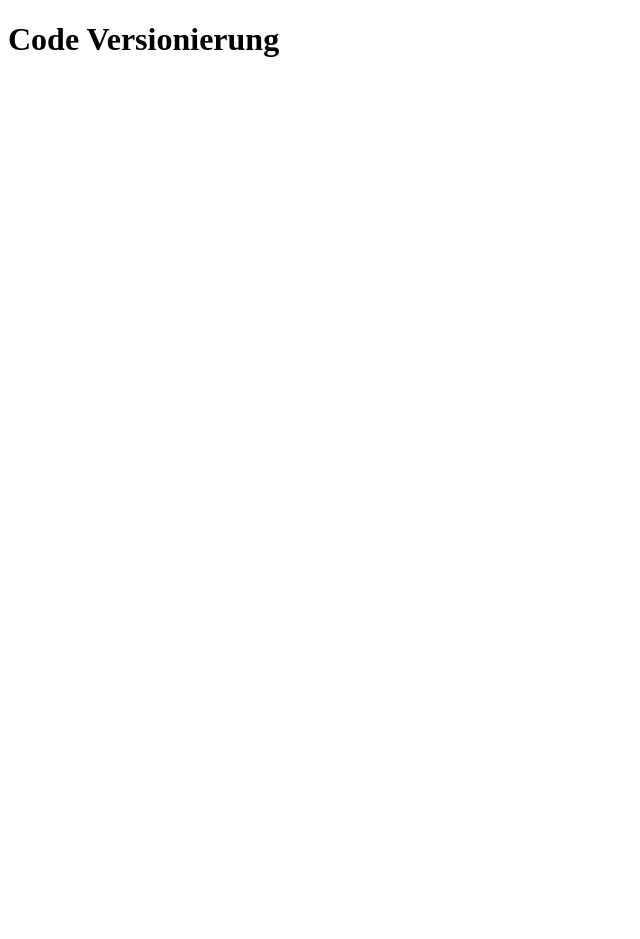
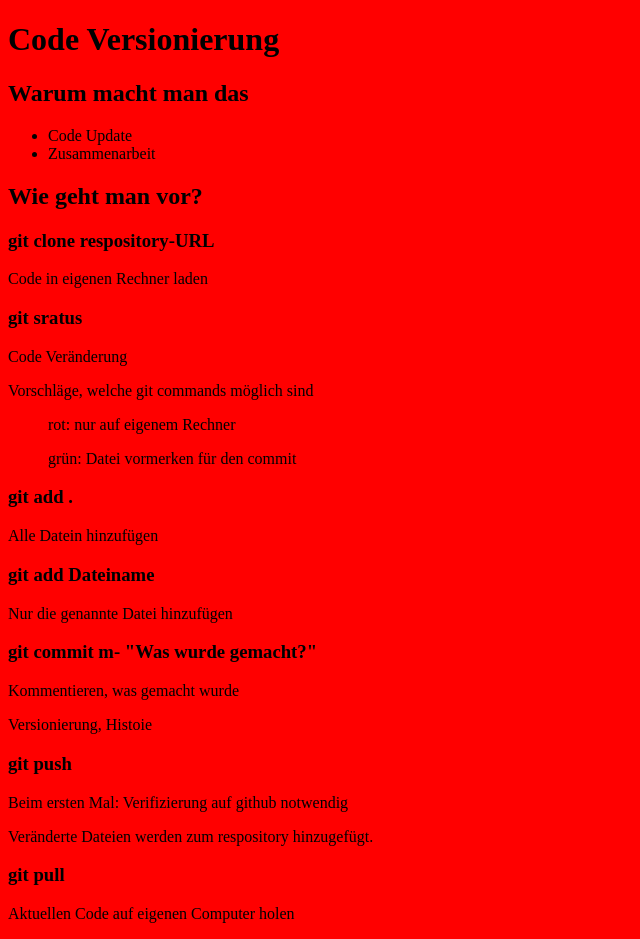
Before and after one commit to Yakhis96/git-cheatsheet, a plain HTML site: page index.html in a window 1280 px wide. Shown: the whole page, without its empty margins (0-640 px from the left). Before the commit the page ends 800 px from the top, so only its background shows below. Drawn offline with Linux system fonts and the light colour scheme.

Commit message:
style.css hizugefügt

```diff
--- a/index.html
+++ b/index.html
@@ -1,10 +1,40 @@
 <!DOCTYPE html>
-<html>
-    <head>
-        <title>Git Cheatsheet</title>
-    </head>
+<html lang="en">
+<head>
+    <meta charset="UTF-8">
+    <meta http-equiv="X-UA-Compatible" content="IE=edge">
+    <meta name="viewport" content="width=device-width, initial-scale=1.0">
+    <title>Git Cheatsheet</title>
+    <link href="./style.css" rel="stylesheet">
+</head>
+<body>
+    <h1>Code Versionierung</h1>
+    <h2>Warum macht man das</h2>
+    <ul>
+        <li>Code Update</li>
+        <li>Zusammenarbeit</li>
+    </ul>
+    <h2>Wie geht man vor?</h2>
+    <h3>git clone respository-URL</h3>
+    <p>Code in eigenen Rechner laden</p>
+    <h3>git sratus</h3>
+    <p>Code Veränderung</p>
+    <p>Vorschläge, welche git commands möglich sind</p>
+    <ul>rot: nur auf eigenem Rechner</ul>
+    <ul>grün: Datei vormerken für den commit</ul>
+    <h3>git add .</h3>
+    <p>Alle Datein hinzufügen</p>
+    <h3>git add Dateiname</h3>
+    <p>Nur die genannte Datei hinzufügen</p>
+    <h3>git commit m- "Was wurde gemacht?"</h3>
+    <p>Kommentieren, was gemacht wurde</p>
+    <p>Versionierung, Histoie</p>
+    <h3>git push</h3>
+    <p>Beim ersten Mal: Verifizierung auf github notwendig</p>
+    <p>Veränderte Dateien werden zum respository hinzugefügt.</p>
+    <h3>git pull</h3>
+    <p>Aktuellen Code auf eigenen Computer holen</p>
 
-    <body>
-    <h1>Code Versionierung</h1>
-    </body>
+</body>
+
 </html>
--- /dev/null
+++ b/style.css
@@ -0,0 +1,3 @@
+body{
+    background-color: red;
+}
```
